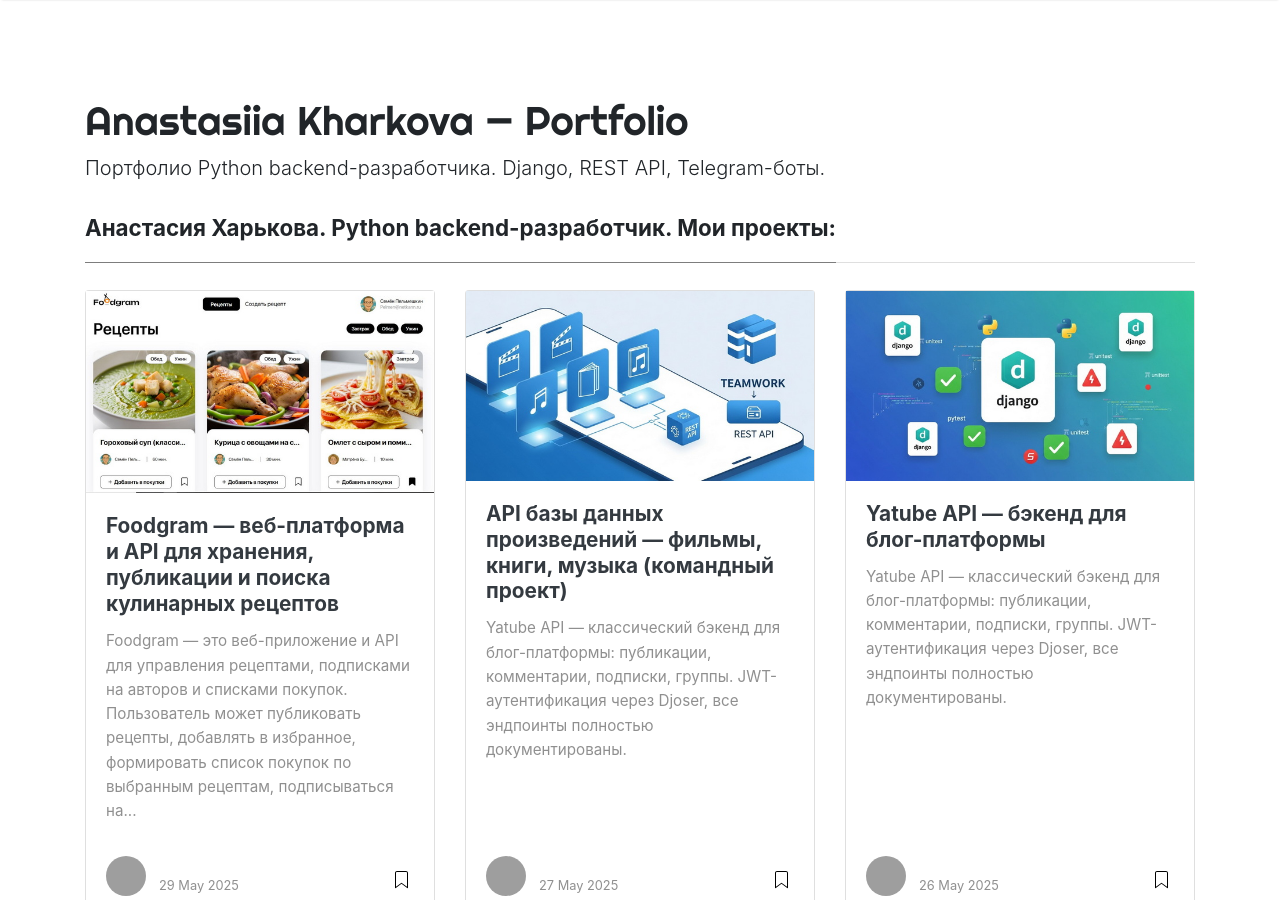
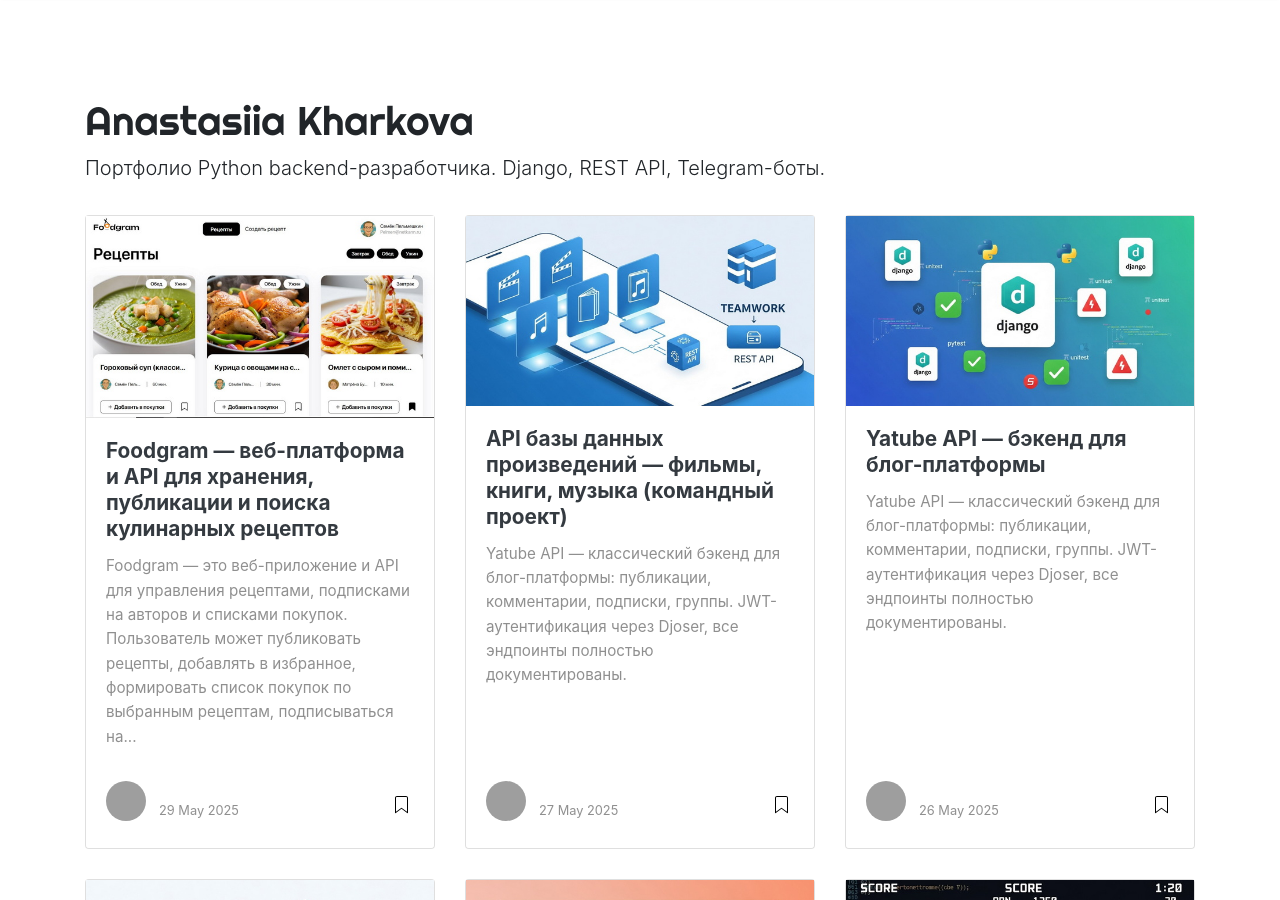
Before and after one commit to AVKharkova/avkharkova.github.io, a Jekyll site: the page built from index.html, in a window 1280 px wide and 900 px high. Built offline with Jekyll 4.4.1, drawn with Linux system fonts in a browser that asks for light colours; nearby versions of some CDN libraries; the list of posts is cut into pages by our own code; grey boxes are pictures that could not be loaded.

Commit message:
Смена имиджа

```diff
--- a/_config.yml
+++ b/_config.yml
@@ -1,5 +1,5 @@
 # Site
-name: "Anastasiia Kharkova — Portfolio"
+name: "Anastasiia Kharkova"
 title: "Anastasiia Kharkova — Portfolio"
 description: "Портфолио Python backend-разработчика. Django, REST API, Telegram-боты."
 author: "Анастасия Харькова"
@@ -20,11 +20,11 @@
     name: Anastasiia Kharkova
     display_name: Anastasiia Kharkova
     avatar: 'assets/images/avatar.png'
-    email: ksipsi@gmail.com
-    web: https://avkharkova.github.io
-    github: https://github.com/AVKharkova
-    telegram: https://t.me/netkann
-    description: "Python backend-разработчик. Люблю автоматизацию, современный стек и задачи с реальным смыслом. Открыта к новым идеям."
+    # email: ksipsi@gmail.com
+    # web: https://avkharkova.github.io
+    # github: https://github.com/AVKharkova
+    # telegram: https://t.me/netkann
+    # description: "Python backend-разработчик. Люблю автоматизацию, современный стек и задачи с реальным смыслом. Открыта к новым идеям."
 
 # Plugins
 plugins:
--- a/_layouts/default.html
+++ b/_layouts/default.html
@@ -68,27 +68,11 @@
                 {% else %}
                 <li class="nav-item">
                 {% endif %}
-                <a class="nav-link" href="{{ site.baseurl }}/index.html">Blog</a>
+                <a class="nav-link" href="{{ site.baseurl }}/index.html">Проекты</a>
                 </li>
 
                 <li class="nav-item">
-                <a class="nav-link" href="{{ site.baseurl }}/about">About</a>
-                </li>
-
-                <li class="nav-item">
-                <a target="_blank" class="nav-link" href="https://bootstrapstarter.com/bootstrap-templates/template-mediumish-bootstrap-jekyll/"> Docs</a>
-                </li>
-
-                <li class="nav-item">
-                <a target="_blank" class="nav-link" href="https://www.wowthemes.net/themes/mediumish-wordpress/"><i class="fab fa-wordpress-simple"></i> WP Version</a>
-                </li>
-
-                <li class="nav-item">
-                <a target="_blank" class="nav-link" href="https://www.wowthemes.net/themes/mediumish-ghost/"><i class="fab fa-snapchat-ghost"></i> Ghost Version</a>
-                </li>
-
-                <li class="nav-item">
-                <a target="_blank" class="nav-link" href="https://github.com/wowthemesnet/mediumish-theme-jekyll"><i class="fab fa-github"></i> Fork on Github</a>
+                <a class="nav-link" href="{{ site.baseurl }}/about">Обо мне</a>
                 </li>
 
                 {% include search-lunr.html %}
--- a/index.html
+++ b/index.html
@@ -6,12 +6,6 @@
 <!-- Posts Index
 ================================================== -->
 <section class="recent-posts">
-
-    <div class="section-title">
-
-        <h2><span>Анастасия Харькова. Python backend-разработчик. Мои проекты:</span></h2>
-
-    </div>
 
     <div class="row listrecent">
 
```
